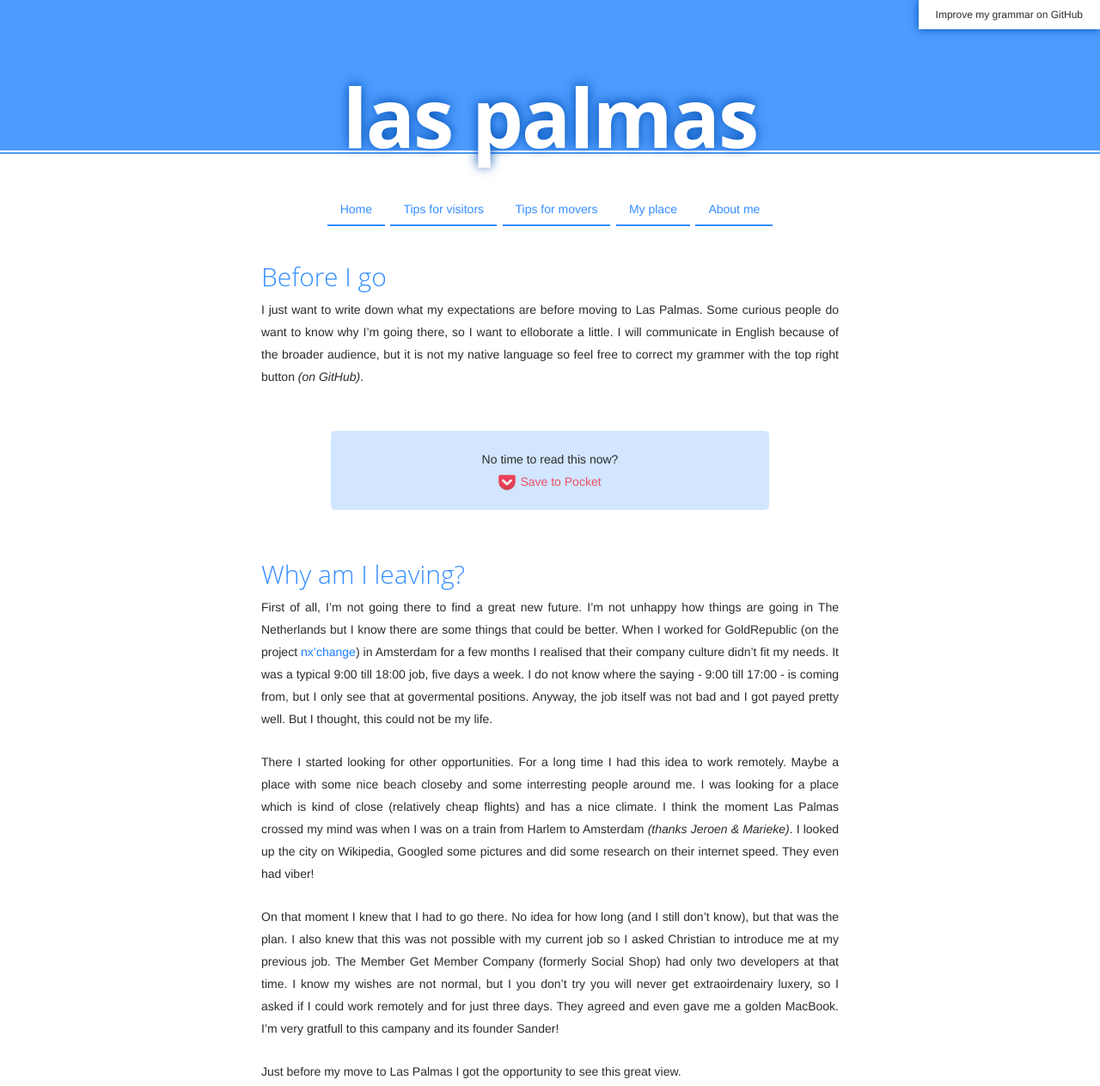
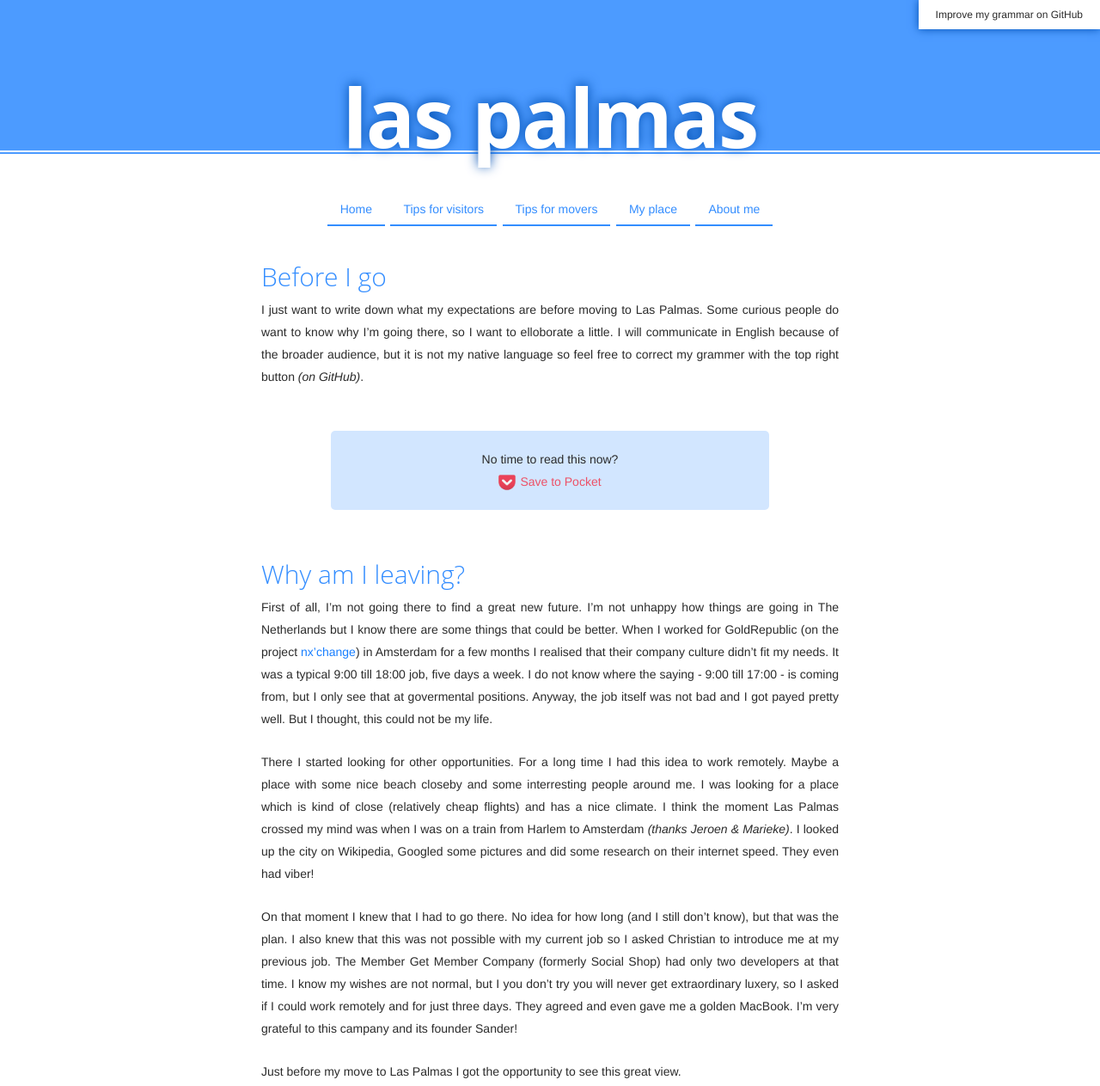
Before and after one commit to adriaandotcom/laspalmas.adriaan.io, a Jekyll site: the page built from _posts/2016-03-13-before-i-go.md, in a window 1280 px wide. Shown: the top 1263 px of the page at 86% size. Built offline with Jekyll 4.4.1, drawn with Linux system fonts in a browser that asks for light colours; grey boxes are pictures that could not be loaded.

Commit message:
Fix typos

```diff
--- a/_posts/2016-03-13-before-i-go.md
+++ b/_posts/2016-03-13-before-i-go.md
@@ -15,7 +15,7 @@ First of all, I'm not going there to find a great new future. I'm not unhappy ho
 
 There I started looking for other opportunities. For a long time I had this idea to work remotely. Maybe a place with some nice beach closeby and some interresting people around me. I was looking for a place which is kind of close (relatively cheap flights) and has a nice climate. I think the moment Las Palmas crossed my mind was when I was on a train from Harlem to Amsterdam *(thanks Jeroen & Marieke)*. I looked up the city on Wikipedia, Googled some pictures and did some research on their internet speed. They even had viber!
 
-On that moment I knew that I had to go there. No idea for how long (and I still don't know), but that was the plan. I also knew that this was not possible with my current job so I asked Christian to introduce me at my previous job. The Member Get Member Company (formerly Social Shop) had only two developers at that time. I know my wishes are not normal, but I you don't try you will never get extraoirdenairy luxery, so I asked if I could work remotely and for just three days. They agreed and even gave me a golden MacBook. I'm very gratfull to this campany and its founder Sander!
+On that moment I knew that I had to go there. No idea for how long (and I still don't know), but that was the plan. I also knew that this was not possible with my current job so I asked Christian to introduce me at my previous job. The Member Get Member Company (formerly Social Shop) had only two developers at that time. I know my wishes are not normal, but I you don't try you will never get extraordinary luxery, so I asked if I could work remotely and for just three days. They agreed and even gave me a golden MacBook. I'm very grateful to this campany and its founder Sander!
 
 
 
```
